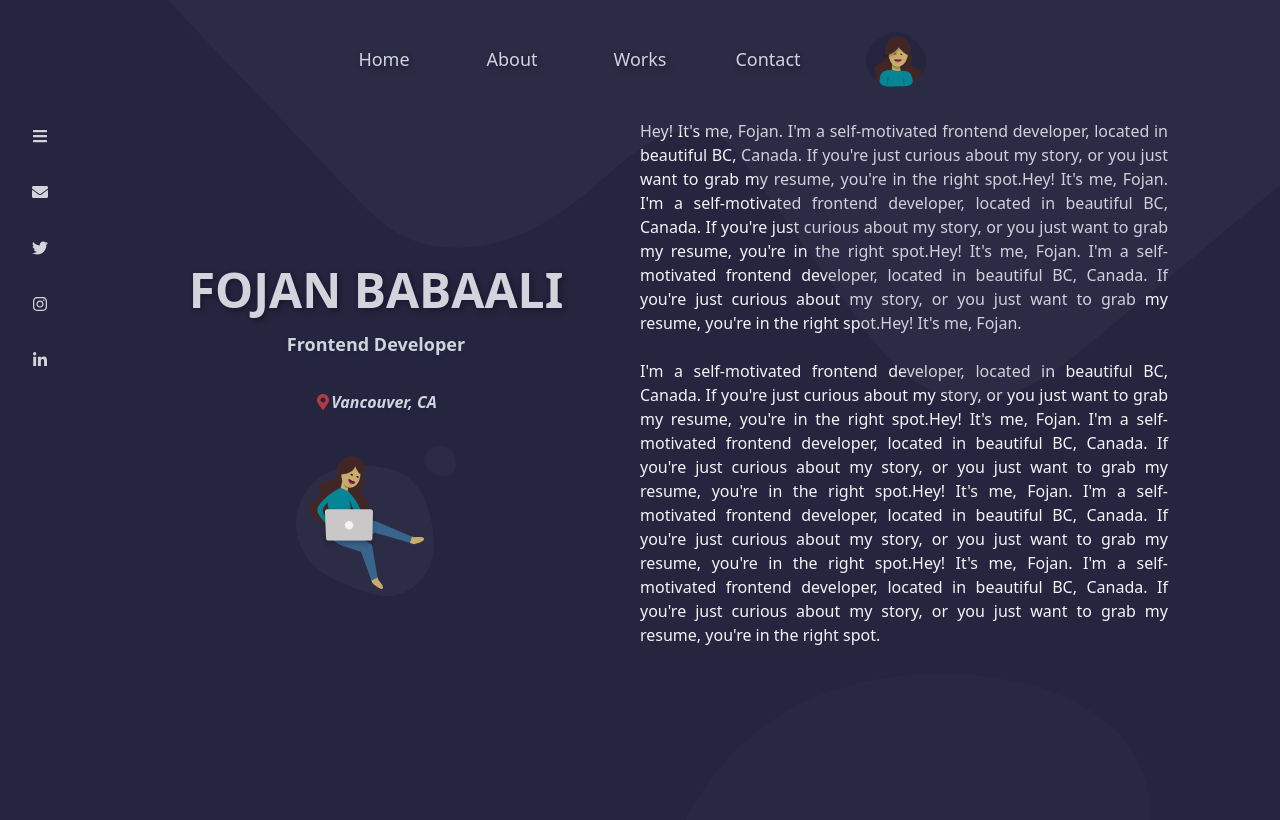
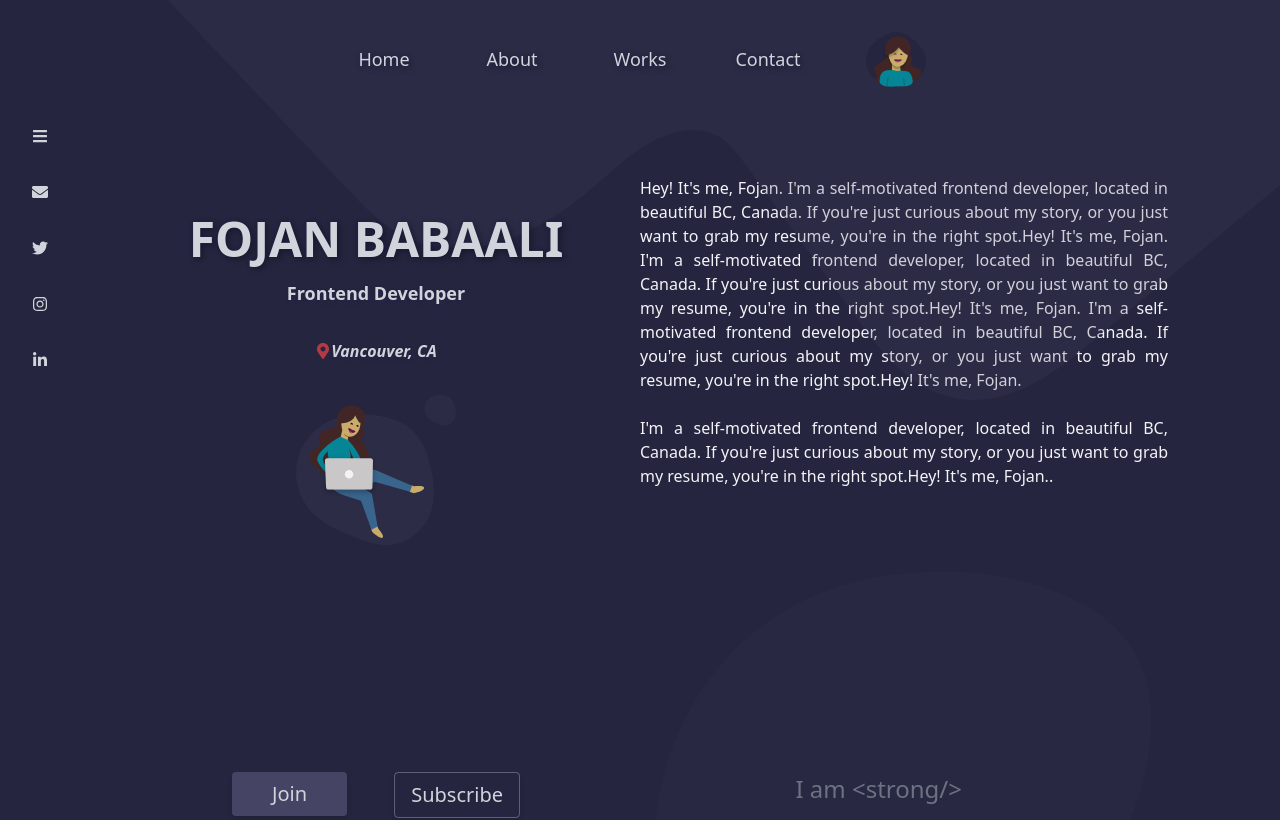
Before and after one commit to fojanb/Fojan-Portfolio, a React (Create React App) app: page / in a window 1280 px wide. Shown: the top 820 px of the page. Built offline with nearby package versions, Linux system fonts and the light colour scheme.

Commit message:
More content added to Home page

```diff
--- a/src/components/Home/Home.js
+++ b/src/components/Home/Home.js
@@ -26,7 +26,7 @@ const Home = () => {
           <HomeIcon />
         </div>
       </div>
-      <div className="m-0 m-auto text-gray-100 text-justify">
+      <div className="m-0 m-auto text-gray-100 text-justify sm:tracking-tighter	">
         <p>Hey! It's me, Fojan. I'm a self-motivated frontend developer, located in
         beautiful BC, Canada. If you're just curious about my story, or you just
         want to grab my resume, you're in the right spot.Hey! It's me, Fojan.
@@ -40,15 +40,7 @@ const Home = () => {
         <p>I'm a self-motivated
         frontend developer, located in beautiful BC, Canada. If you're just
         curious about my story, or you just want to grab my resume, you're in
-        the right spot.Hey! It's me, Fojan. I'm a self-motivated frontend
-        developer, located in beautiful BC, Canada. If you're just curious about
-        my story, or you just want to grab my resume, you're in the right
-        spot.Hey! It's me, Fojan. I'm a self-motivated frontend developer,
-        located in beautiful BC, Canada. If you're just curious about my story,
-        or you just want to grab my resume, you're in the right spot.Hey! It's
-        me, Fojan. I'm a self-motivated frontend developer, located in beautiful
-        BC, Canada. If you're just curious about my story, or you just want to
-        grab my resume, you're in the right spot.</p>
+        the right spot.Hey! It's me, Fojan..</p>
       </div>
       <div className="flex flex-row flex-wrap text-gray-100 w-72 justify-between m-auto md:justify-evenly galaxy:justify-evenly sm:justify-evenly sm:w-40">
         <Link to="/home/join">
@@ -64,7 +56,7 @@ const Home = () => {
         </button>
       </div>
       <div className="flex relative m-0 m-auto md:hidden">
-        <p className="text-gray-100 z-20 text-4xl font-bold m-0 m-auto absolute bottom-60 right-60">&#60;/&#62;</p>
+        <p className="text-gray-100 z-20 text-2xl text-gray-500 font-base m-0 m-auto absolute bottom-60 right-48">I am &#60;strong/&#62;</p>
         <MistFirst className="-z-1"/>
       </div>
     </div>
--- a/tailwind.config.js
+++ b/tailwind.config.js
@@ -24,7 +24,7 @@ module.exports = {
       }),
       textColor: {
         main: "#292929",
-        violet: "#454464",
+        light: "#454464",
         ruby: "#C22121",
       },
       screens: {
```
